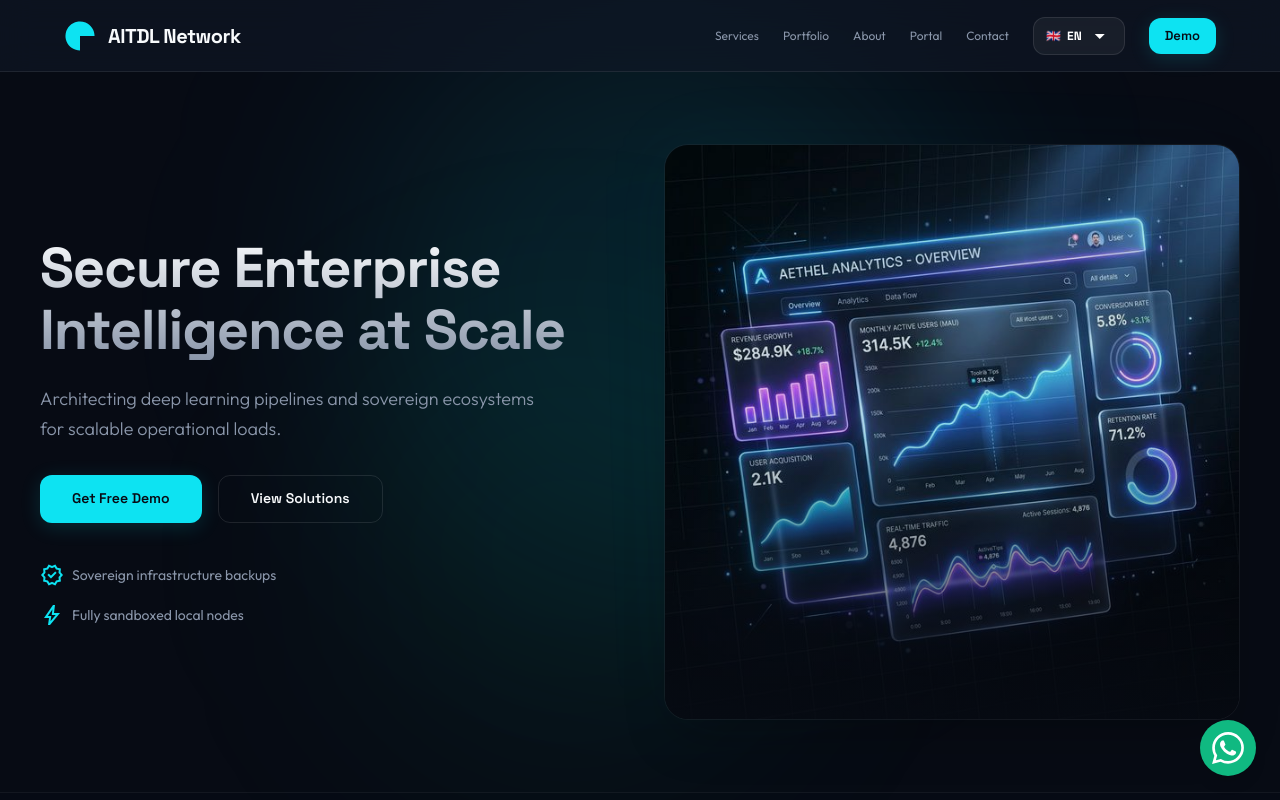
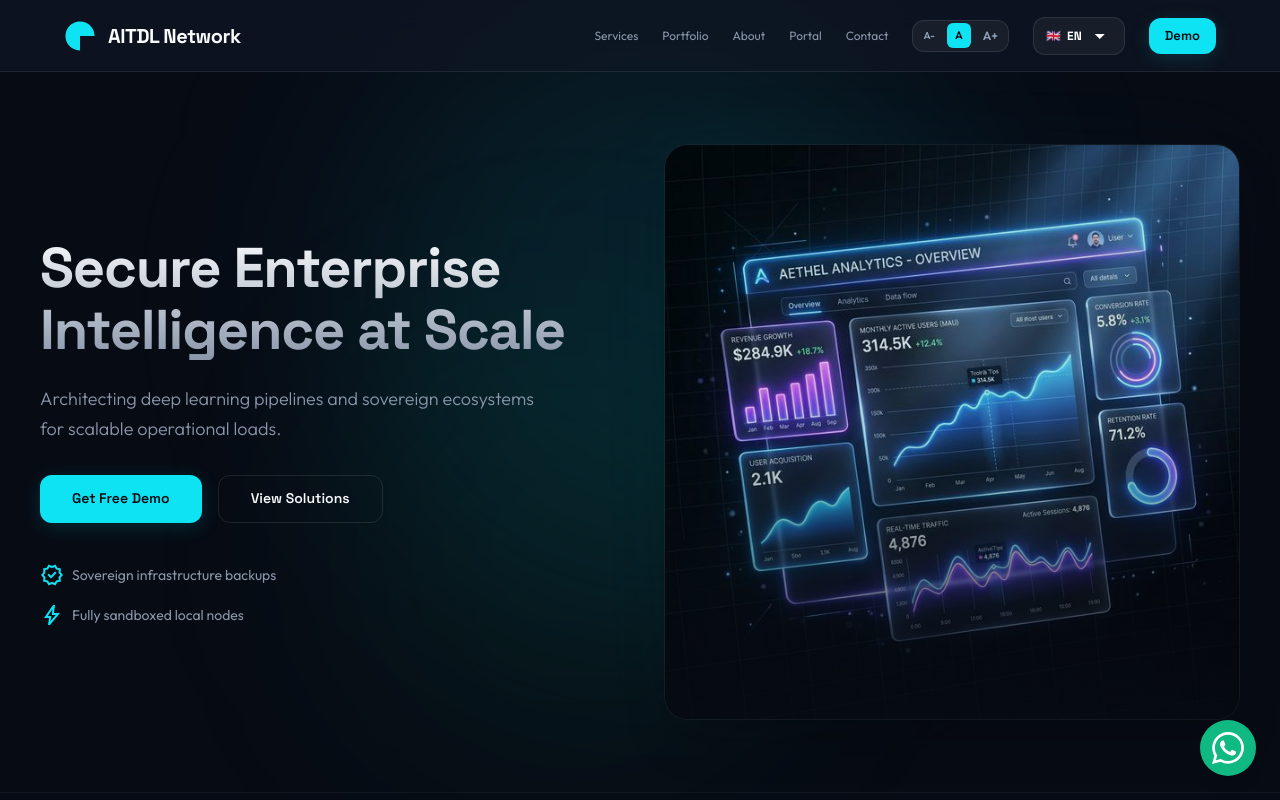
Before and after one commit to aitdlnetwork/aitdlNetwork, a Next.js app in the folder frontend/: page / in a window 1280 px wide. Shown: the top 800 px of the page. Built offline with nearby package versions, Linux system fonts and the light colour scheme.

Commit message:
feat: add Font Size Adjuster ([A-], [A], [A+]) accessibility manager and Navbar support

```diff
--- a/frontend/src/app/layout.tsx
+++ b/frontend/src/app/layout.tsx
@@ -22,6 +22,7 @@
 import { generateSEO } from '@/lib/seo/seo';
 import Script from 'next/script';
 import { I18nProvider } from '@/lib/i18n/I18nContext';
+import { AccessibilityProvider } from '@/lib/accessibility/AccessibilityContext';
 
 export const metadata: Metadata = generateSEO({});
 
@@ -67,6 +68,7 @@
           ></iframe>
         </noscript>
         <div className="min-h-screen flex flex-col relative overflow-x-hidden pt-[72px]">
+          <AccessibilityProvider>
             <I18nProvider>
               {/* Ambient Space Glow - Background */}
               <div className="fixed inset-0 pointer-events-none z-0">
@@ -81,6 +83,7 @@
               </main>
               <Footer />
             </I18nProvider>
+          </AccessibilityProvider>
 
           {/* Runtime Watermarks & Fingerprinting scripts */}
           <script dangerouslySetInnerHTML={{
--- a/frontend/src/components/Header.tsx
+++ b/frontend/src/components/Header.tsx
@@ -19,11 +19,13 @@
 import React, { useState } from 'react';
 import Link from 'next/link';
 import { useI18n, Language } from '@/lib/i18n/I18nContext';
+import { useAccessibility } from '@/lib/accessibility/AccessibilityContext';
 
 export default function Header() {
   const [isMobileMenuOpen, setIsMobileMenuOpen] = useState(false);
   const [isLangOpen, setIsLangOpen] = useState(false);
   const { language, setLanguage } = useI18n();
+  const { fontSize, setFontSize } = useAccessibility();
 
   const langLabels: Record<Language, { label: string; flag: string }> = {
     en: { label: "EN", flag: "🇬🇧" },
@@ -51,6 +53,13 @@
           <Link href="/about" className="text-xs font-medium text-text-muted hover:text-primary transition-colors">About</Link>
           <Link href="/login" className="text-xs font-medium text-text-muted hover:text-primary transition-colors">Portal</Link>
           <Link href="/contact" className="text-xs font-medium text-text-muted hover:text-primary transition-colors">Contact</Link>
+
+          {/* Font Sizer */}
+          <div className="flex items-center gap-1 bg-white/5 border border-white/10 rounded-lg p-0.5">
+            <button onClick={() => setFontSize('sm')} className={`px-2 py-1 rounded-md text-[10px] font-bold transition-all ${fontSize === 'sm' ? 'bg-primary text-background-dark' : 'text-slate-400 hover:text-white hover:bg-white/5'}`}>A-</button>
+            <button onClick={() => setFontSize('md')} className={`px-2 py-1 rounded-md text-[11px] font-bold transition-all ${fontSize === 'md' ? 'bg-primary text-background-dark' : 'text-slate-400 hover:text-white hover:bg-white/5'}`}>A</button>
+            <button onClick={() => setFontSize('lg')} className={`px-2 py-1 rounded-md text-[12px] font-bold transition-all ${fontSize === 'lg' ? 'bg-primary text-background-dark' : 'text-slate-400 hover:text-white hover:bg-white/5'}`}>A+</button>
+          </div>
 
           {/* Lang Switcher */}
           <div className="relative">
@@ -88,6 +97,16 @@
       {/* Mobile Menu Dropdown */}
       {isMobileMenuOpen && (
         <div className="md:hidden absolute top-[72px] left-0 right-0 glass-nav border-t border-white/5 py-4 px-6 flex flex-col gap-4 shadow-xl">
+          {/* Mobile Accessibility Switcher */}
+          <div className="flex items-center justify-between gap-4 border-t border-white/5 pt-4 mt-1">
+            <span className="text-xs text-slate-400 font-medium">Text Size</span>
+            <div className="flex items-center gap-1 bg-white/5 border border-white/10 rounded-lg p-0.5">
+              <button onClick={() => { setFontSize('sm'); setIsMobileMenuOpen(false); }} className={`px-3 py-1 rounded-md text-[11px] font-bold transition-all ${fontSize === 'sm' ? 'bg-primary text-background-dark' : 'text-slate-400'}`}>A-</button>
+              <button onClick={() => { setFontSize('md'); setIsMobileMenuOpen(false); }} className={`px-3 py-1 rounded-md text-[12px] font-bold transition-all ${fontSize === 'md' ? 'bg-primary text-background-dark' : 'text-slate-400'}`}>A</button>
+              <button onClick={() => { setFontSize('lg'); setIsMobileMenuOpen(false); }} className={`px-3 py-1 rounded-md text-[14px] font-bold transition-all ${fontSize === 'lg' ? 'bg-primary text-background-dark' : 'text-slate-400'}`}>A+</button>
+            </div>
+          </div>
+
           {/* Mobile Lang Switcher */}
           <div className="flex items-center gap-2 border-t border-white/5 pt-4 mt-2">
             {(Object.keys(langLabels) as Language[]).map((lang) => (
--- /dev/null
+++ b/frontend/src/lib/accessibility/AccessibilityContext.tsx
@@ -0,0 +1,58 @@
+'use client';
+
+import React, { createContext, useContext, useState, useEffect } from 'react';
+
+export type FontSize = 'sm' | 'md' | 'lg' | 'xl';
+
+const fontSizes: Record<FontSize, string> = {
+  sm: '14px',
+  md: '16px', // Default Next.js template
+  lg: '18px',
+  xl: '20px'
+};
+
+interface AccessibilityContextProps {
+  fontSize: FontSize;
+  setFontSize: (size: FontSize) => void;
+}
+
+const AccessibilityContext = createContext<AccessibilityContextProps | undefined>(undefined);
+
+export function AccessibilityProvider({ children }: { children: React.ReactNode }) {
+  const [fontSize, setFontSizeState] = useState<FontSize>('md');
+
+  // Load from LocalStorage on mount
+  useEffect(() => {
+    if (typeof window !== 'undefined') {
+      const saved = localStorage.getItem('aitdl_font_size') as FontSize;
+      if (saved && fontSizes[saved]) {
+        setFontSizeState(saved);
+        document.documentElement.style.fontSize = fontSizes[saved];
+      }
+    }
+  }, []);
+
+  const setFontSize = (size: FontSize) => {
+    setFontSizeState(size);
+    if (typeof window !== 'undefined') {
+      localStorage.setItem('aitdl_font_size', size);
+      document.documentElement.style.fontSize = fontSizes[size];
+    }
+  };
+
+  return (
+    <AccessibilityContext.Provider value={{ fontSize, setFontSize }}>
+      <div className="transition-all duration-200">
+        {children}
+      </div>
+    </AccessibilityContext.Provider>
+  );
+}
+
+export function useAccessibility() {
+  const context = useContext(AccessibilityContext);
+  if (!context) {
+    throw new Error('useAccessibility must be used within an AccessibilityProvider');
+  }
+  return context;
+}
```
Also changed, not shown: frontend/src/lib/i18n/I18nContext.tsx (+7 -0 lines), frontend/src/lib/i18n/translations.ts (+7 -0 lines). Lines whose indentation alone changed are shown as unchanged.
